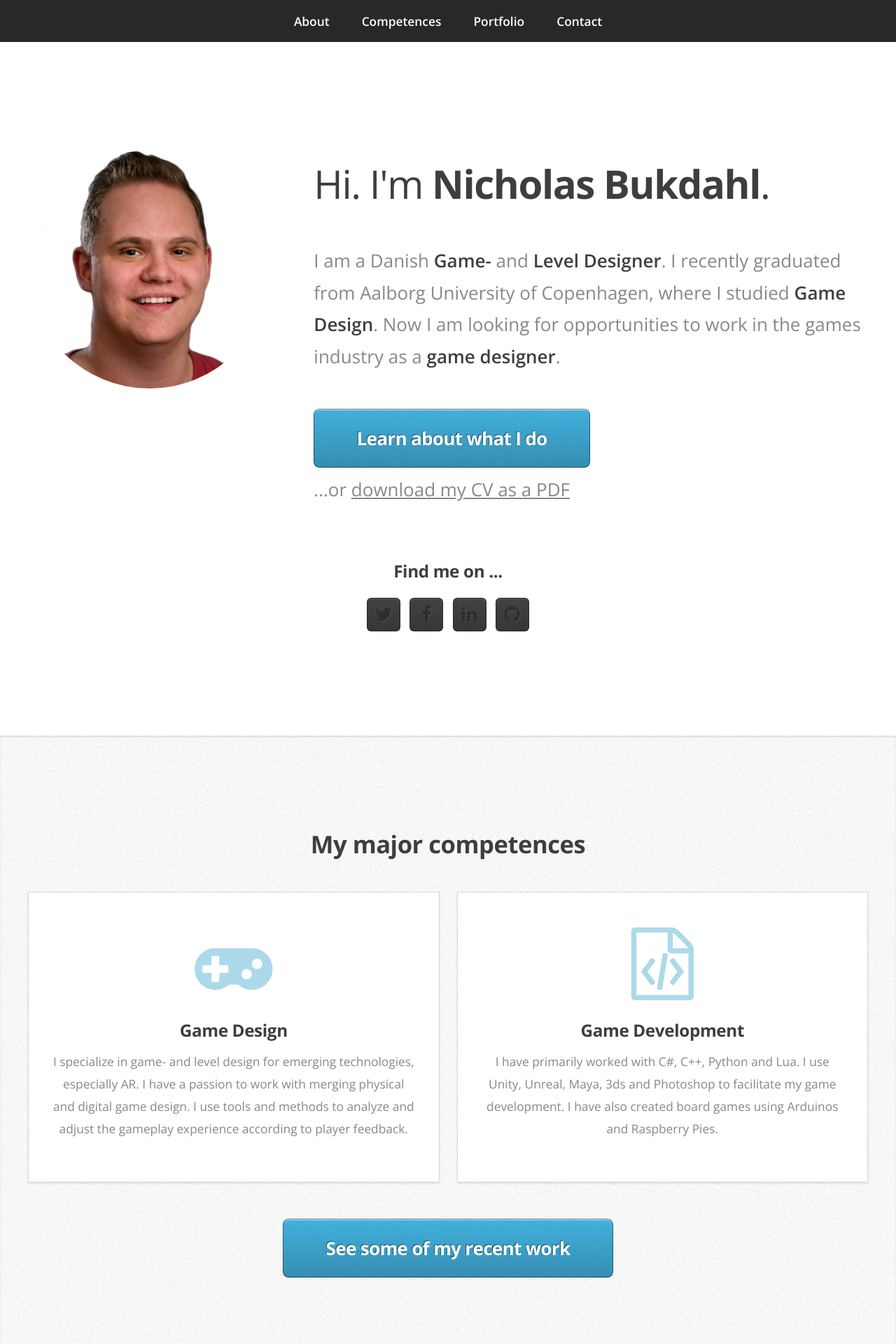
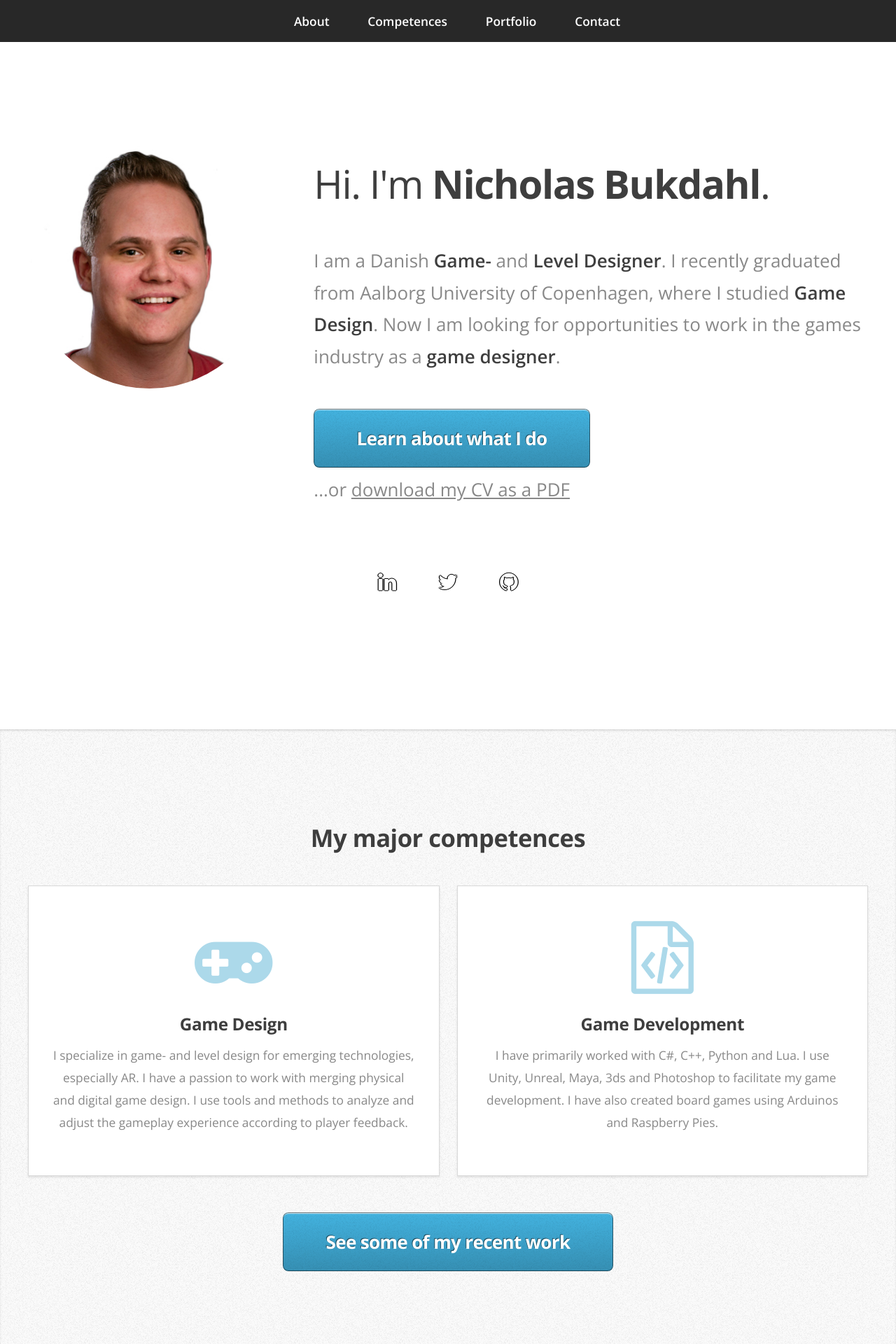
Before and after one commit to Jenack/jenack.github.io, a PHP site: page / in a window 1280 px wide. Shown: the top 1920 px of the page at 70% size. Run offline with PHP 8.4, Linux system fonts and the light colour scheme; some libraries are stand-ins or nearby versions.

Commit message:
Hacking in other CSS style for top social media buttons! It works!

```diff
--- a/css/style.css
+++ b/css/style.css
@@ -133,9 +133,123 @@
 		margin: 3em 0 4em 0;
 	}
 
-	p, ul, ol, dl, table
+	/* p, ul, ol, dl, table */
+	p, ol, dl, table
 	{
 		margin-bottom: 2em;
+	}
+
+		/* IT WORKS!!! TODO */
+	ul {
+		list-style: disc;
+		margin: 0 0 1.5em 0;
+		padding-left: 1em;
+	}
+
+		ul li {
+			padding-left: 0.5em;
+		}
+
+		ul.alt {
+			list-style: none;
+			padding-left: 0;
+		}
+
+			ul.alt li {
+				border-top: solid 1px #c8cccf;
+				padding: 0.5em 0;
+			}
+
+				ul.alt li:first-child {
+					border-top: 0;
+					padding-top: 0;
+				}
+
+		ul.icons {
+			cursor: default;
+			list-style: none;
+			padding-left: 0;
+			margin-top: -0.675em;
+		}
+
+			ul.icons li {
+				display: inline-block;
+				padding: 0.675em 0.5em;
+			}
+
+				ul.icons li a {
+					text-decoration: none;
+					position: relative;
+					display: block;
+					width: 3.75em;
+					height: 3.75em;
+					border-radius: 100%;
+					/* border: solid 1px #c8cccf; */
+					line-height: 3.75em;
+					overflow: hidden;
+					text-align: center;
+					text-indent: 3.75em;
+					white-space: nowrap;
+				}
+
+					ul.icons li a:before {
+						-moz-osx-font-smoothing: grayscale;
+						-webkit-font-smoothing: antialiased;
+						font-family: FontAwesome;
+						font-style: normal;
+						font-weight: normal;
+						text-transform: none !important;
+					}
+
+					ul.icons li a:before {
+						color: #ffffff;
+						text-shadow: 1.25px 0px 0px #000000, -1.25px 0px 0px #000000, 0px 1.25px 0px #000000, 0px -1.25px 0px #000000; /* c8cccf */
+					}
+
+					ul.icons li a:hover:before {
+						text-shadow: 1.25px 0px 0px #c8cccf, -1.25px 0px 0px #c8cccf, 0px 1.25px 0px #c8cccf, 0px -1.25px 0px #c8cccf;
+						 /* ff7496 */
+					}
+
+					ul.icons li a:before {
+						position: absolute;
+						top: 0;
+						left: 0;
+						width: inherit;
+						height: inherit;
+						font-size: 1.85rem;
+						line-height: inherit;
+						text-align: center;
+						text-indent: 0;
+					}
+
+					ul.icons li a:hover {
+						border-color: #c8cccf; /* ff7496 */
+					}
+
+			@media screen and (max-width: 480px) {
+
+				ul.icons li a:before {
+					font-size: 1.5rem;
+				}
+
+			}
+
+		ul.actions {
+			cursor: default;
+			list-style: none;
+			padding-left: 0;
+		}
+
+			ul.actions li {
+				display: inline-block;
+				padding: 0 0.75em 0 0;
+				vertical-align: middle;
+			}
+
+				ul.actions li:last-child {
+					padding-right: 0;
+				}
 	}
 
 	/* Form */
@@ -380,7 +494,7 @@
 			text-shadow: -1px -1px 0.5px rgba(0,0,0,0.5);
 			overflow: hidden;
 			box-shadow: inset 0px 0px 0px 1px rgba(0,0,0,0.5), inset 0px 2px 1px 0px rgba(255,255,255,0.75);
-			background: #43B3E0;
+			background: #43B3E0; /* 2E2E2E */
 			background-image:	url('images/bg.png'),		-moz-linear-gradient(top, rgba(0,0,0,0), rgba(0,0,0,0.2));
 			background-image:	url('images/bg.png'),		-webkit-linear-gradient(top, rgba(0,0,0,0), rgba(0,0,0,0.2));
 			background-image:	url('images/bg.png'),		-o-linear-gradient(top, rgba(0,0,0,0), rgba(0,0,0,0.2));
@@ -398,7 +512,7 @@
 			input[type="reset"]:hover,
 			.button:hover
 			{
-				background-color: #43bff0;
+				background-color: #43bff0; /* 2E2E2E */
 				color: #fff !important;
 			}
 
@@ -407,7 +521,7 @@
 			input[type="reset"]:active,
 			.button:active
 			{
-				background-color: #3BA8D3;
+				background-color: #3BA8D3; /* 2E2E2E */
 				top: 1px;
 			}
 
--- a/index.html
+++ b/index.html
@@ -94,13 +94,13 @@
         </div>
         <div class="row">
             <div class="12u" style="text-align: center;">
-                <h3>Find me on ...</h3>
-                <ul class="social">
+                <!-- <h3>Find me on ...</h3> -->
+                <ul class="icons">
+                    <li><a target="_blank" href="https://www.linkedin.com/in/nicholasbukdahl" class="icon fa-linkedin"><span class="label">LinkedIn</span></a></li>
                     <li><a target="_blank" href="http://twitter.com/nicholasbukdahl" class="icon fa-twitter"><span class="label">Twitter</span></a></li>
-                    <li><a target="_blank" href="https://www.facebook.com/nicholasbukdahl" class="icon fa-facebook"><span class="label">Facebook</span></a></li>
-                    <li><a target="_blank" href="https://www.linkedin.com/in/nicholasbukdahl" class="icon fa-linkedin"><span class="label">LinkedIn</span></a></li>
                     <li><a target="_blank" href="https://github.com/jenack" class="icon fa-github"><span class="label">Github</span></a></li>
                     <!--
+                    <li><a target="_blank" href="https://www.facebook.com/nicholasbukdahl" class="icon fa-facebook"><span class="label">Facebook</span></a></li>
                     <li><a href="javascript:void(0)" class="icon fa-skype"><span class="label">Skype</span><span class="label label-hover">SKYPENAMEHERE</span></a></li>
                     <li><a target="_blank" href="#" class="icon fa-dribbble"><span class="label">Dribbble</span></a></li>
                     <li><a target="_blank" href="#" class="icon fa-tumblr"><span class="label">Tumblr</span></a></li>
@@ -209,8 +209,37 @@
     <article id="contact" class="container 75%">
         <header>
             <h2>Together we could make something awesome</h2>
-            <p>Send me a message and let's figure something out!</p>
+            <p>Send me a message and let's figure something out!</p> <br>
+            <a href="mailto:nicholasbukdahl@outlook.com" class="button big scrolly">Email me!</a>
         </header>
+
+            <div class="row">
+                <div class="12u">
+                    <!-- <hr/> -->
+                    <h3>Find me on ...</h3>
+                    <ul class="social">
+                    <li><a target="_blank" href="https://www.linkedin.com/in/nicholasbukdahl" class="icon fa-linkedin"><span class="label">LinkedIn</span></a></li>
+                    <li><a target="_blank" href="http://twitter.com/nicholasbukdahl" class="icon fa-twitter"><span class="label">Twitter</span></a></li>
+                    <li><a target="_blank" href="https://github.com/jenack" class="icon fa-github"><span class="label">Github</span></a></li>
+                    <!--
+                    <li><a target="_blank" href="https://www.facebook.com/nicholasbukdahl" class="icon fa-facebook"><span class="label">Facebook</span></a></li>
+                    <li><a href="javascript:void(0)" class="icon fa-skype"><span class="label">Skype</span><span class="label label-hover">SKYPENAMEHERE</span></a></li>
+                    <li><a target="_blank" href="#" class="icon fa-dribbble"><span class="label">Dribbble</span></a></li>
+                    <li><a target="_blank" href="#" class="icon fa-tumblr"><span class="label">Tumblr</span></a></li>
+                    <li><a target="_blank" href="#" class="icon fa-google-plus"><span class="label">Google+</span></a></li>
+                    <li><a target="_blank" href="#" class="icon fa-bitbucket"><span class="label">BitBucket</span></a></li>
+                    <li><a target="_blank" href="#" class="icon fa-rss"><span>RSS</span></a></li>
+                    <li><a target="_blank" href="#" class="icon fa-instagram"><span>Instagram</span></a></li>
+                    <li><a target="_blank" href="#" class="icon fa-foursquare"><span>Foursquare</span></a></li>
+                    <li><a target="_blank" href="#" class="icon fa-soundcloud"><span class="label">Soundcloud</span></a></li>
+                    <li><a target="_blank" href="#" class="icon fa-youtube"><span class="label">YouTube</span></a></li>
+                    <li><a target="_blank" href="#" class="icon fa-blogger"><span>Blogger</span></a></li>
+                    <li><a target="_blank" href="#" class="icon fa-flickr"><span>Flickr</span></a></li>
+                    <li><a target="_blank" href="#" class="icon fa-vimeo"><span>Vimeo</span></a></li> -->
+                    </ul>
+                    <!-- <hr/> -->
+                </div>
+            </div>
         <footer>
             <ul id="copyright">
                 <li>&copy; Nicholas Bukdahl. All rights reserved.</li>
@@ -275,7 +304,7 @@
 </div>
 
 <!-- Flash Messages Container -->
-<div class="flashMessagesContainer ">
+<!-- <div class="flashMessagesContainer ">
     <div class="flashMessage">
         <div class="flashMessage-container"></div>
     </div>
@@ -288,6 +317,6 @@
 
     ga('create', 'UA-36928954-3', 'auto');
     ga('send', 'pageview');
-</script>
+</script> -->
 </body>
 </html>
```
